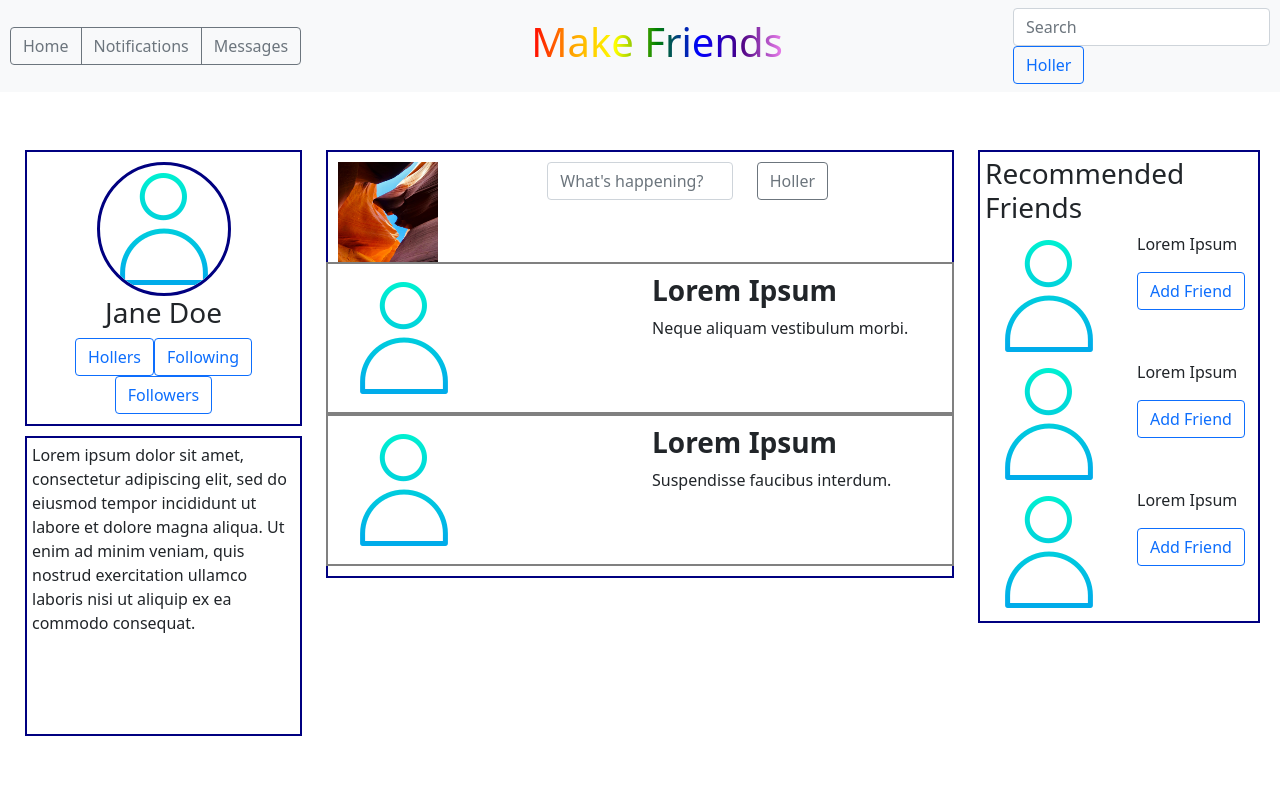
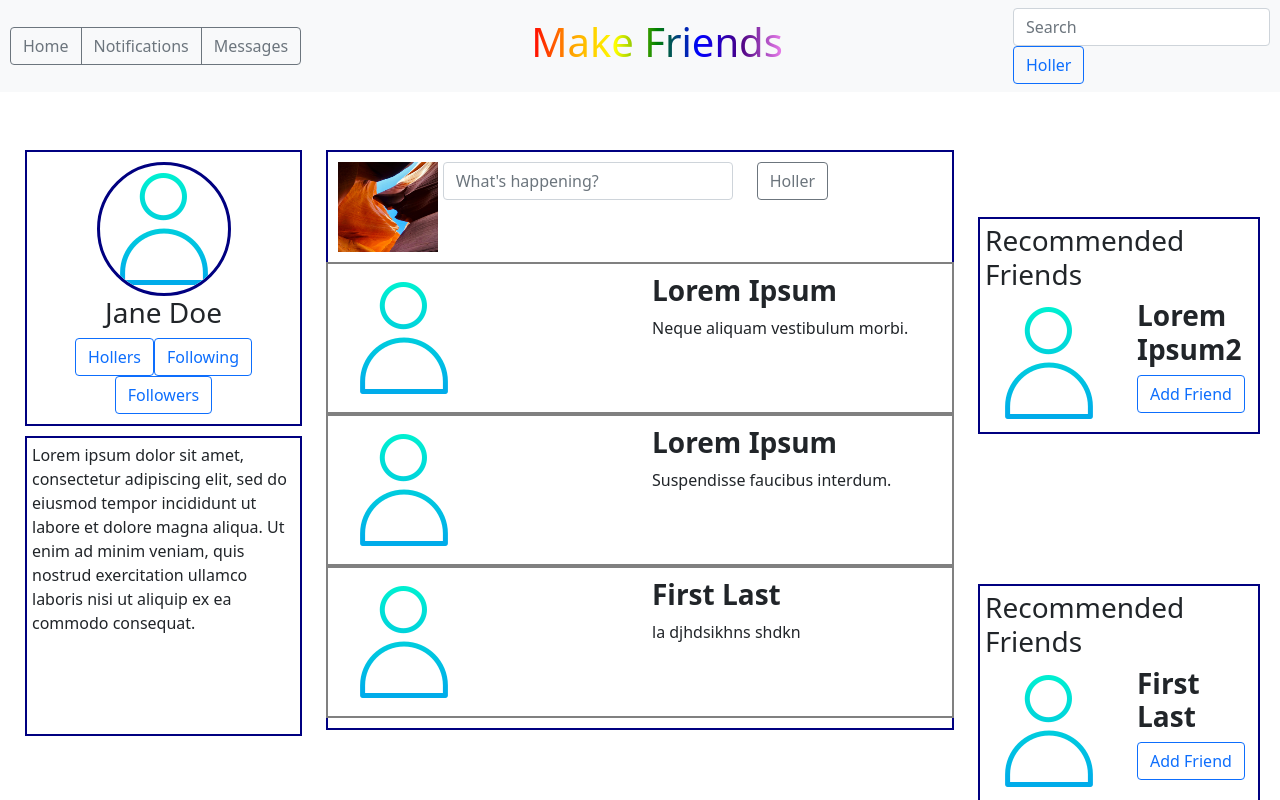
Before and after one commit to paigetiedeman/social-media-clone, a React (Create React App) app: page / in a window 1280 px wide. Shown: the top 800 px of the page. Built offline with nearby package versions, Linux system fonts and the light colour scheme.

Commit message:
WIP: components and styling
Co-Authored-By: Anna Clarke <annac.klingberg@gmail.com>
Co-Authored-By: Nick Hennessy <njhnny@gmail.com>

```diff
--- a/src/App.css
+++ b/src/App.css
@@ -45,6 +45,7 @@
 .mini-image {
   width: 100px;
   height: 100px;
+  padding-bottom: 10px;
 }
 
 .feed {
--- a/src/components/Feed.js
+++ b/src/components/Feed.js
@@ -10,26 +10,30 @@ const postList = [
   {
     names: 'Lorem Ipsum',
     message: 'Suspendisse faucibus interdum.'
+  },
+  {
+    names: "First Last",
+    message: "la djhdsikhns shdkn"
   }
 ];
 
-function Feed(){
+function Feed(props){
   return (
     <React.Fragment>
       <div className="feed">
         <div className="row">
-          <div className="col">
+          <div className="col-2">
           <img className="mini-image" src={miniImage} alt="square image"></img>
           </div>
-          <div className="col">
+          <div className="col-6">
           <input type="text" className="form-control" placeholder="What's happening?"/>
           </div>
-          <div className="col">
+          <div className="col-3">
           <button className="btn btn-outline-secondary">Holler</button>
           </div>
-        {postList.map((post, index) =>
-          <Post names={post.names}
-          message={post.message}
+        {postList.map((friend, index) =>
+          <Post names={friend.names}
+          message={friend.message}
           key={index}/>
           )}
         </div>
@@ -38,4 +42,5 @@ function Feed(){
   );
 }
 
+
 export default Feed;
--- /dev/null
+++ b/src/components/RecList.js
@@ -0,0 +1,28 @@
+import Recommended from './Recommended';
+import React from 'react';
+
+const recList = [
+  {
+    names: 'Lorem Ipsum2'
+  },
+  {
+    names: 'First Last'
+  },
+  {
+    names: 'Lorem Ipsum3'
+  }
+];
+
+function RecList(){
+  return(
+    <React.Fragment>
+      <h3>Recommended Friends</h3>
+      {recList.map((friend, index) =>
+          <Recommended names={friend.names}
+          key={index}/>
+          )}
+    </React.Fragment>
+  );
+}
+
+export default RecList;
--- a/src/components/Recommended.js
+++ b/src/components/Recommended.js
@@ -1,6 +1,7 @@
 import React from 'react';
 import PropTypes from 'prop-types';
 import profileImage from './../img/profile.png';
+
 
 function Recommended(props) {
   return (
@@ -8,6 +9,17 @@ function Recommended(props) {
       <div className="recommended">
         <h3>Recommended Friends</h3>
         <div className="row">
+          <div className="col">
+            <img src={profileImage} alt="profile image"></img>
+          </div>
+          <div className="col">
+            <h3>
+              <strong>{props.names}</strong>
+            </h3>
+            <button className="btn btn-outline-primary">Add Friend</button>
+          </div>
+        </div>
+        {/* <div className="row">
           <div className="col">
             <img src={profileImage} alt="profile image"></img>
           </div>
@@ -30,24 +42,14 @@ function Recommended(props) {
               <strong>{props.names}</strong>
             </h3>
           </div>
-        </div>
-        <div className="row">
-          <div className="col">
-            <img src={profileImage} alt="profile image"></img>
-          </div>
-          <div className="col">
-            <p>Lorem Ipsum</p>
-            <button className="btn btn-outline-primary">Add Friend</button>
-            <h3>
-              <strong>{props.names}</strong>
-            </h3>
-          </div>
-        </div>
+        </div> */}
       </div>
     </React.Fragment>
   );
 }
+
 Recommended.propTypes = {
-  names: PropTypes.string,
+  names: PropTypes.string
 };
+
 export default Recommended;
--- a/src/components/Site.js
+++ b/src/components/Site.js
@@ -1,7 +1,9 @@
 import React from 'react';
 import Sidebar from './Sidebar';
 import Feed from './Feed';
-import Recommended from './Recommended';
+// import Recommended from './Recommended';
+import RecList from './RecList';
+
 
 function Site() {
   return (
@@ -9,7 +11,7 @@ function Site() {
       <div className="row">
         <div className="col-md-3"><Sidebar /></div>
         <div className="col-md-6"><Feed /></div>
-        <div className="col-md-3"><Recommended /></div>
+        <div className="col-md-3"><RecList /></div>
       </div>
     </React.Fragment>
   );
```
